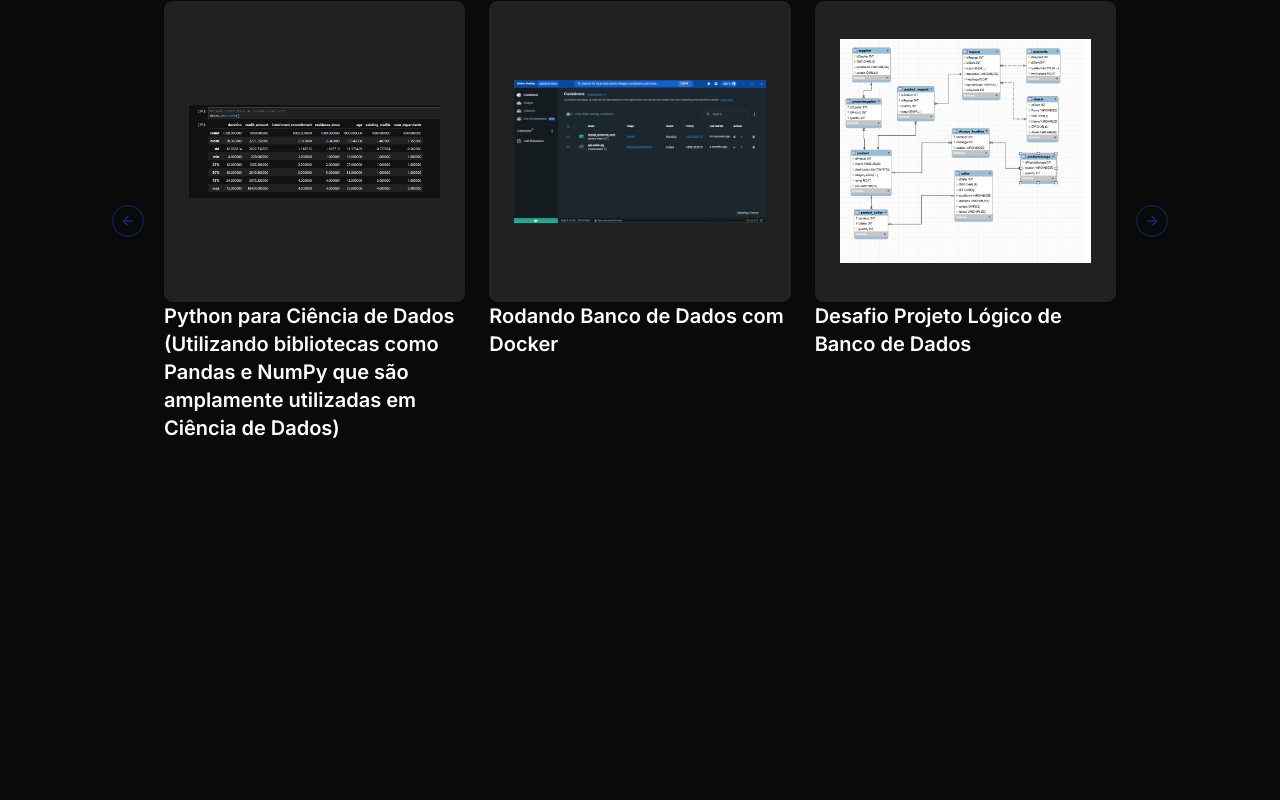
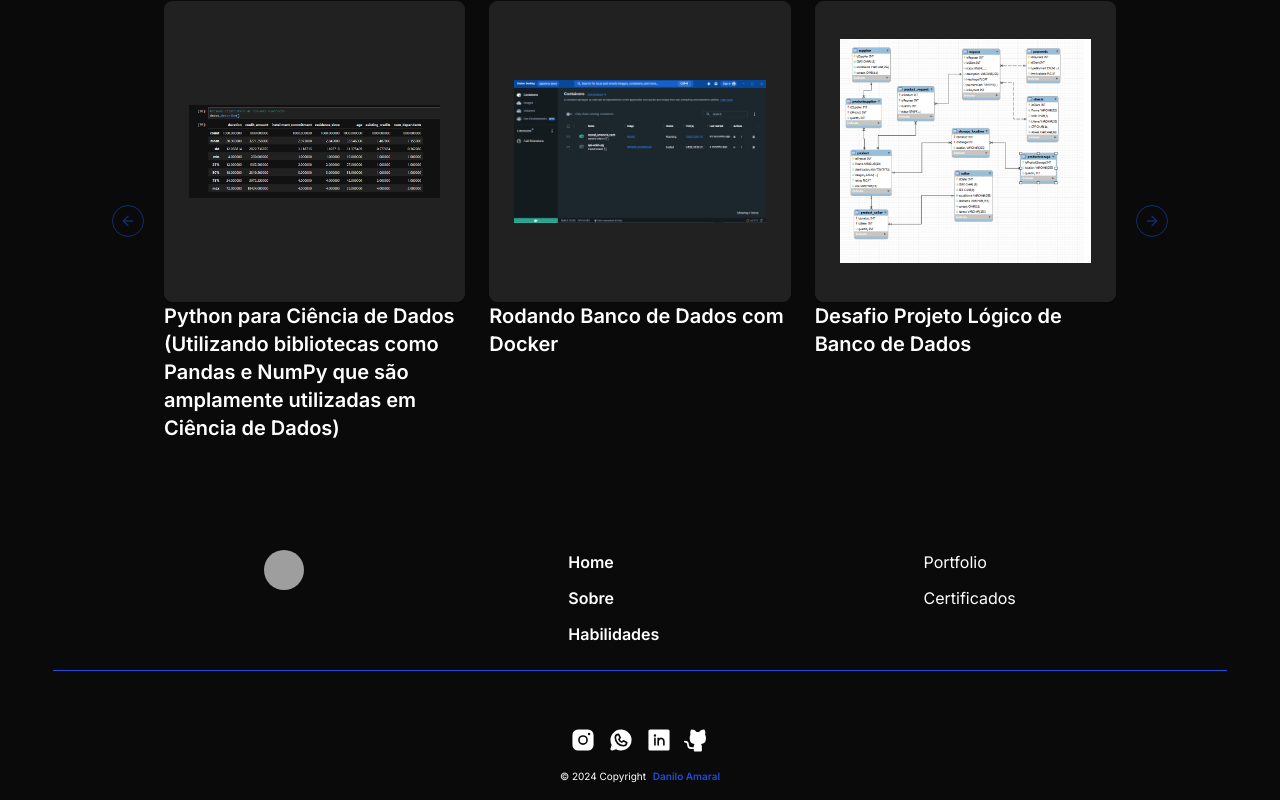
Before and after one commit to Danilo55Amaral/Danilo-Landing-Page, a Next.js app: page / in a window 1280 px wide. Shown: the part 3472-4272 px from the top of the page. Before the commit the page ends 3918 px from the top, so only its background shows below. Built offline with nearby package versions, Linux system fonts and the light colour scheme; grey boxes are pictures that could not be loaded.

Commit message:
:wrench: chore: Atualizando links e fazendo ajustes no Componente Footer

```diff
--- a/package.json
+++ b/package.json
@@ -9,6 +9,7 @@
     "lint": "next lint"
   },
   "dependencies": {
+    "@phosphor-icons/react": "^2.0.15",
     "@radix-ui/react-avatar": "^1.0.4",
     "@radix-ui/react-dialog": "^1.0.5",
     "@radix-ui/react-separator": "^1.0.3",
--- a/src/app/layout.tsx
+++ b/src/app/layout.tsx
@@ -2,6 +2,7 @@ import type { Metadata } from "next";
 import { Inter } from "next/font/google";
 import "./globals.css";
 import Header from "@/components/header";
+import Footer from "@/components/footer";
 
 const inter = Inter({ subsets: ["latin"] });
 
@@ -19,6 +20,7 @@ export default function RootLayout({
       <body className={inter.className}>
         <Header />
         {children}
+        <Footer />
       </body>
     </html>
   );
--- /dev/null
+++ b/src/components/footer.tsx
@@ -0,0 +1,81 @@
+import Link from "next/link";
+import { Separator } from "./ui/separator";
+import { GithubLogo, InstagramLogo, LinkedinLogo, WhatsappLogo } from "@phosphor-icons/react/dist/ssr";
+import { Avatar, AvatarFallback, AvatarImage } from "./ui/avatar";
+
+export default function Footer() {
+  return (
+    <div className="flex flex-col items-center w-full h-auto mt-20">
+      <div className=" flex justify-evenly w-full mt-6 mb-6 ">
+        <Link href="#" aria-label="Link para seção de inicial do site">
+          <Avatar>
+            <AvatarImage
+              src="https://avatars.githubusercontent.com/u/75812281?v=4"
+              alt="Avatar"
+            />
+            <AvatarFallback>DA</AvatarFallback>
+          </Avatar>
+        </Link>
+        <div className="flex flex-col gap-3 text-white font-semibold">
+          <Link href="#" aria-label="Link para seção de Home do site">
+            <span className="hover:text-blue-700">Home</span>
+          </Link>
+          <Link href="#" aria-label="Link para seção de Sobre do site">
+            <span className="hover:text-blue-700">Sobre</span>
+          </Link>
+          <Link href="#" aria-label="Link para seção de Habilidades do site">
+            <span className="hover:text-blue-700">Habilidades</span>
+          </Link>
+        </div>
+        <div className="flex flex-col gap-3 text-white">
+          <Link href="#" aria-label="Link para seção de Portfolio do site">
+            <span className="hover:text-blue-700">Portfolio</span>
+          </Link>
+          <Link href="#" aria-label="Link para seção de Certificados do site">
+            <span className="hover:text-blue-700">Certificados</span>
+          </Link>
+        </div>
+      </div>
+
+      <Separator className="w-11/12" />
+
+      <div className="flex gap-3 mt-14 text-white">
+        <Link href="https://www.instagram.com/danilo_kairois" aria-label="link para Instagram">
+          <InstagramLogo
+            size={26}
+            weight="fill"
+            className="hover:text-blue-700"
+          />
+        </Link>
+        <Link href="https://wa.me/message/ZAEPJ4ITGJ3WL1" aria-label="link para contato direto pelo WhatsApp">
+          <WhatsappLogo
+            size={26}
+            weight="fill"
+            className="hover:text-blue-700"
+          />
+        </Link>
+        <Link href="https://www.linkedin.com/in/danilo-gabriel-amaral-ferreira-305457195/" aria-label="link para o Linkedin">
+          <LinkedinLogo
+            size={26}
+            weight="fill"
+            className="hover:text-blue-700"
+          />
+        </Link>
+        <Link href="https://github.com/Danilo55Amaral" aria-label="link para o GitHub">
+          <GithubLogo
+            size={26}
+            weight="fill"
+            className="hover:text-blue-700"
+          />
+        </Link>
+      </div>
+
+      <div className="text-white px-8 py-4 text-[0.625rem]">
+        © 2024 Copyright{" "}
+        <span className="font-semibold text-blue-700 pl-1">
+          Danilo Amaral
+        </span>
+      </div>
+    </div>
+  );
+}
```
Also changed, not shown: 1 other file (tests, documents, lock files or other folders).
